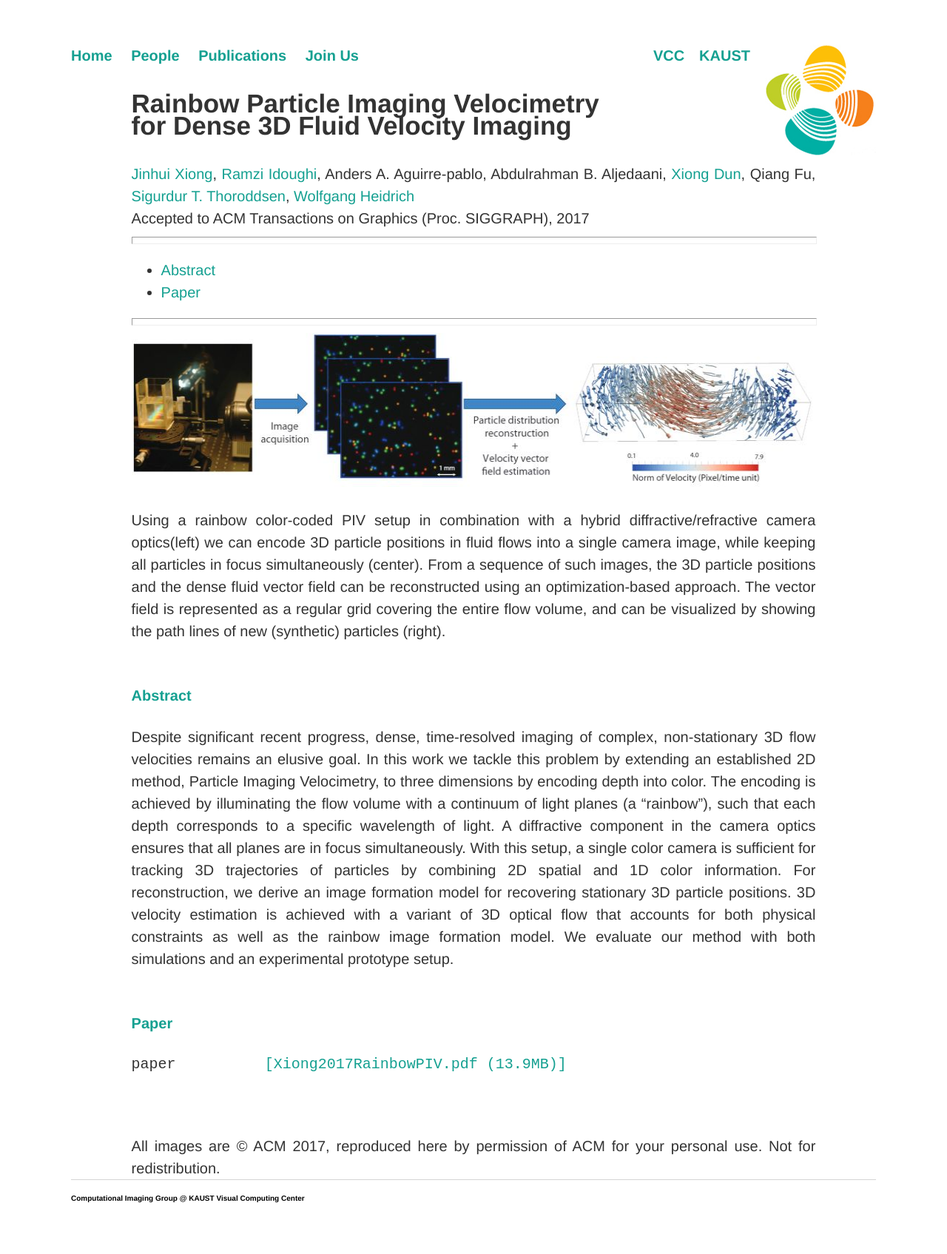
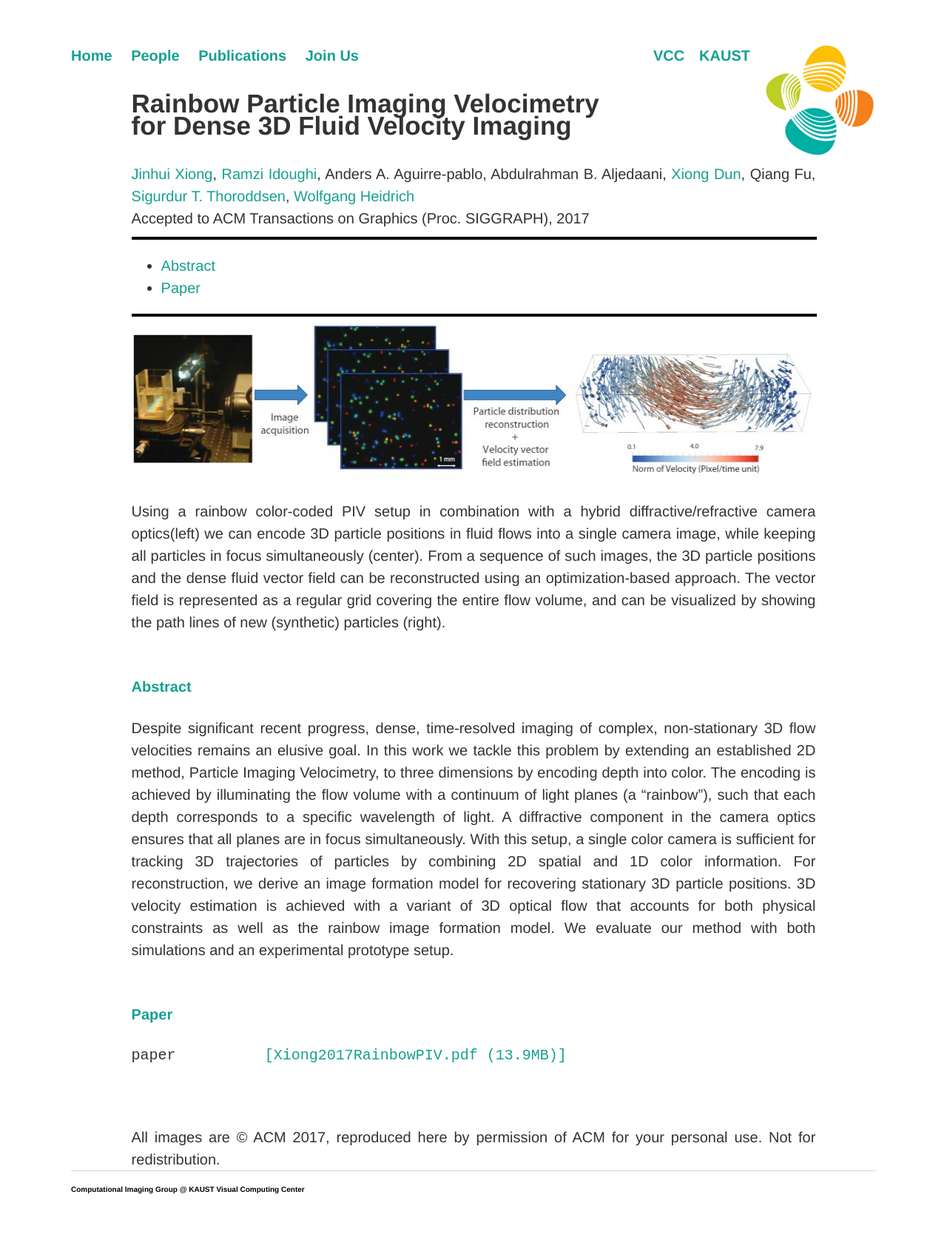
Before and after one commit to vccimaging/vccimaging.github.io, a Jekyll site: the page built from Publications/Xiong2017RainbowPIV/index.html, in a window 1280 px wide. Shown: the whole page at 74% size. Built offline with Jekyll 4.4.1, drawn with Linux system fonts in a browser that asks for light colours.

Commit message:
Update index.html

```diff
--- a/Publications/Xiong2017RainbowPIV/index.html
+++ b/Publications/Xiong2017RainbowPIV/index.html
@@ -12,12 +12,12 @@ Abdulrahman B. Aljedaani, <a href="../../People/dunx/">Xiong Dun</a>, Qiang Fu,
 
 <br> Accepted to ACM Transactions on Graphics (Proc. SIGGRAPH), 2017 <br>
 
-<hr size="10", width="100%">
+<hr size="4", color="black", width="100%">
 <ul>
 <li><a href="#abstract">Abstract</a></li>
 <li><a href="#paper">Paper</a></li>
 </ul>
-<hr size="10", width="100%">
+<hr size="4", color="black", width="100%">
 
 <img src="teaser.jpg" style="width:940px;height:208px;"> <br>
 Using a rainbow color-coded PIV setup in combination with a hybrid diffractive/refractive camera optics(left) we can encode 3D particle positions in
```
